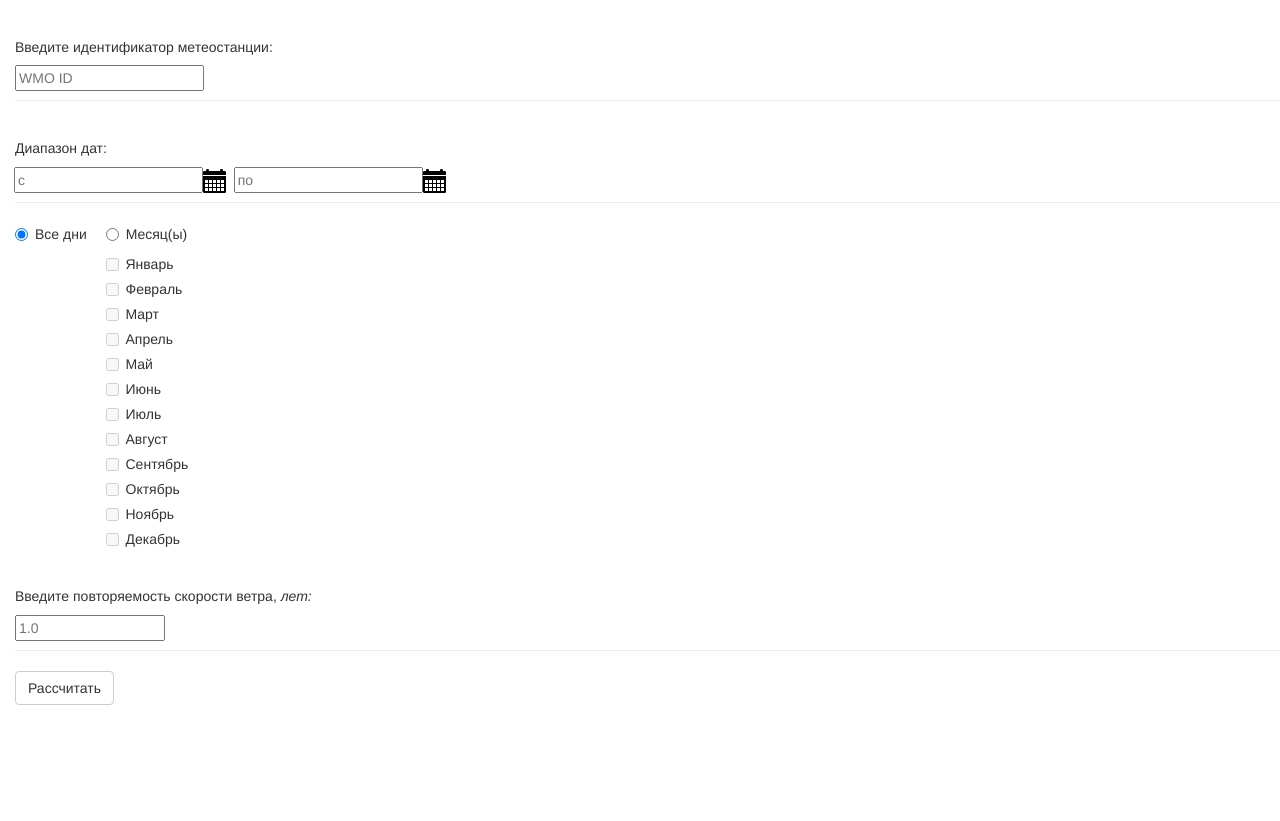
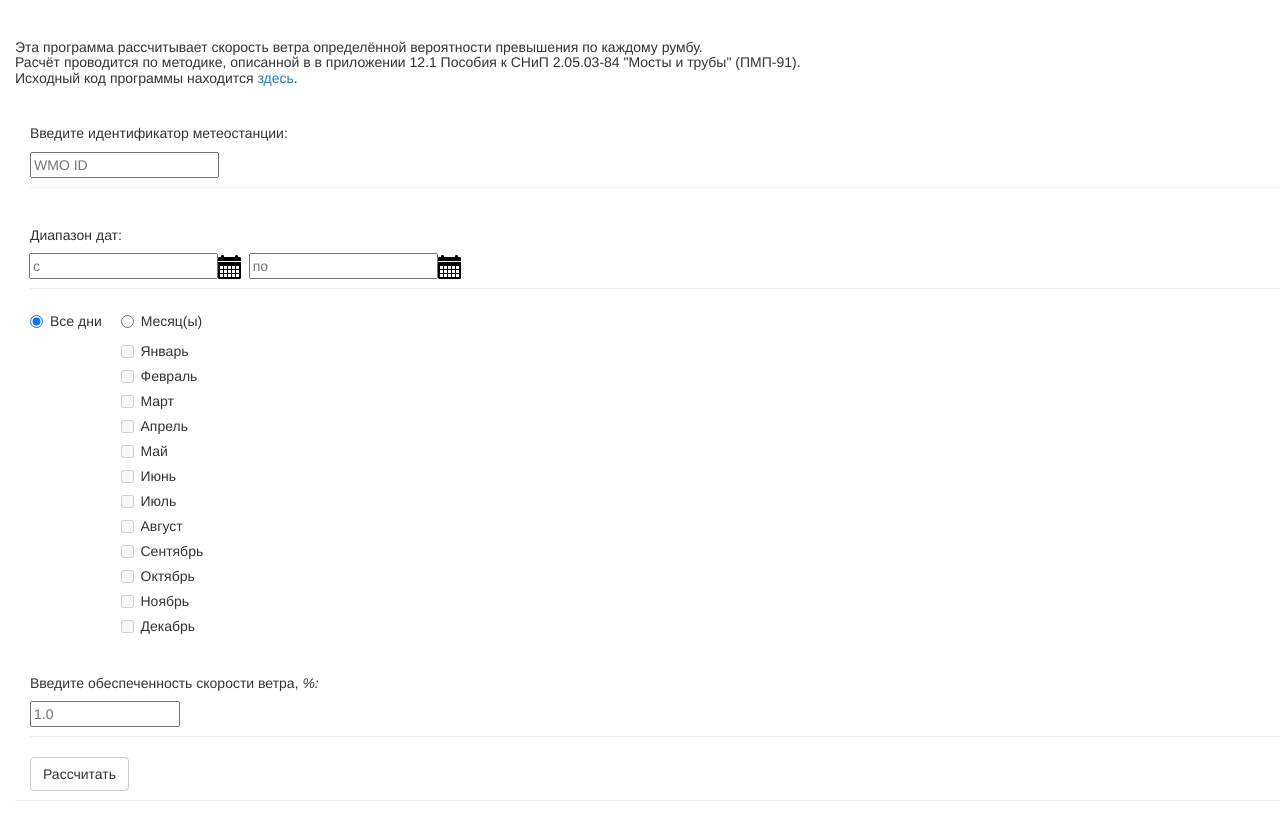
Before and after one commit to AndreyAD1/wind-speed-calculation, a Flask app: page / in a window 1280 px wide. Shown: the part 52-873 px from the top of the page. Before the commit the page ends 757 px from the top, so only its background shows below. Run offline with Flask 2, Linux system fonts and the light colour scheme; some libraries are stand-ins or nearby versions.

Commit message:
Add project description and try to integrate checkboxes in the code

```diff
--- a/templates/calculate.html
+++ b/templates/calculate.html
@@ -43,8 +43,8 @@
             {{ velocity_table.to_html(classes="table")|safe }}
         </div>
 
-        <h2 style="margin-left: 15px;">Расчётные скорости ветра по каждому румбу повторяемостью 1 раз в
-            {{ storm_recurrence }} лет, м/с</h2>
+        <h2 style="margin-left: 15px;">Расчётные скорости ветра по каждому румбу обеспеченностью
+            {{ storm_probability }}%, м/с</h2>
         <div style="margin-left: 15px;">
             <table class="table">
                 {% for key, value in result_direction_speed.items() %}
--- a/templates/index.html
+++ b/templates/index.html
@@ -27,6 +27,12 @@
         </nav>
         <form action="/calculate" method="POST">
         <div class="page-header" style="margin-left: 15px;">
+            <h5>Эта программа рассчитывает скорость ветра определённой вероятности превышения по каждому румбу.<br>
+             Расчёт проводится по методике, описанной в в приложении 12.1 Пособия к СНиП 2.05.03-84 "Мосты и трубы"
+             (ПМП-91).<br>
+             Исходный код программы находится <a href="https://github.com/AndreyAD1/wind-speed-calculation">здесь</a>.
+            </h5>
+        <div class="page-header" style="margin-left: 15px;">
             <h5>Введите идентификатор метеостанции:</h5>
             <input type="text" placeholder="WMO ID" id="station_id" name="station_id" required />
         </div>
@@ -44,16 +50,16 @@
                                                         <input type="radio" name="optradio"
                                                                id="month" value="month">Месяц(ы)</label>
         <div class="checkbox">
-          <label><input type="checkbox" disabled value="">Январь</label>
+          <label><input type="checkbox" disabled name="1">Январь</label>
         </div>
         <div class="checkbox">
-          <label><input type="checkbox" disabled value="">Февраль</label>
+          <label><input type="checkbox" disabled name="2">Февраль</label>
         </div>
         <div class="checkbox">
-          <label><input type="checkbox" disabled value="">Март</label>
+          <label><input type="checkbox" disabled name="3">Март</label>
         </div>
         <div class="checkbox">
-          <label><input type="checkbox" disabled value="">Апрель</label>
+          <label><input type="checkbox" disabled  name="4">Апрель</label>
         </div>
         <div class="checkbox">
           <label><input type="checkbox" disabled value="">Май</label>
@@ -81,8 +87,8 @@
         </div>
 
         <div class="page-header" style="margin-left: 15px;">
-            <h5>Введите повторяемость скорости ветра, <i>лет:</i></h5>
-            <input type="number" placeholder="1.0" min="1" step="0.1" style="width: 150px"
+            <h5>Введите обеспеченность скорости ветра, <i>%:</i></h5>
+            <input type="number" placeholder="1.0" min="0" max="100" step="0.01" style="width: 150px"
                    id="storm_recurrence" name="storm_recurrence" required />
         </div>
         <input type="submit" style="margin-left: 15px;" class="btn btn-default" value="Рассчитать"/>
--- a/web.py
+++ b/web.py
@@ -23,16 +23,28 @@ def calculate():
     station_id = form['station_id']
     start_date = form['from']
     end_date = form['to']
-    storm_recurrence = form['storm_recurrence']
+    storm_probability = form['storm_recurrence']
     month_marker = form['optradio']
+    months = ['1','2','3','4',5,6,7,8,9,10,11,12]
+    selected_months = []
+    for month_number in months:
+        print(month_number)
+        try:
+            month_status = form[month_number]
+        except:
+            continue
+        selected_months.append(month_number)
     start_date = datetime.strptime(start_date, '%d.%m.%Y')
     # включаем в запрос последний день в интервале
     end_date = datetime.strptime(end_date, '%d.%m.%Y') + timedelta(days=1)
+    print(form)
     print(month_marker)
-    print(form)
+    print(selected_months)
 
     # TODO сделать проверку, чтобы всегда storm_recurrence > 0
-    storm_recurrence = float(storm_recurrence)
+    # перехожу от обеспеченности в % к количеству лет
+    storm_recurrence = 100/float(storm_probability)
+
     check_db(station_id, start_date, end_date)
 
     data = WindIndicator.query.filter(WindIndicator.weather_station_id == station_id,
@@ -53,7 +65,7 @@ def calculate():
         image=str(image_encoded),
         result_direction_speed=result_direction_speed,
         legend_decoding_dict=legend_decoding_dict,
-        storm_recurrence=storm_recurrence
+        storm_probability=storm_probability
     )
 
 
```
